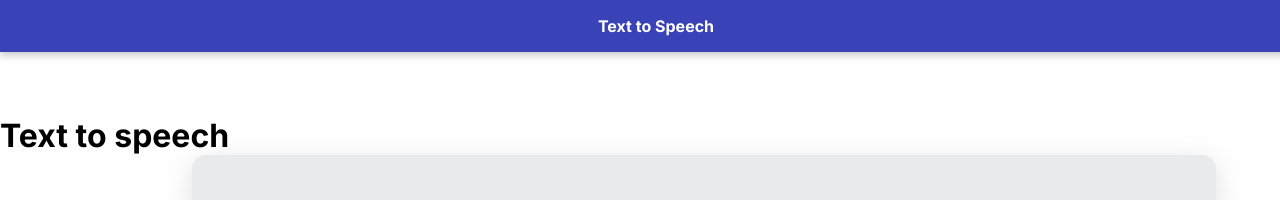
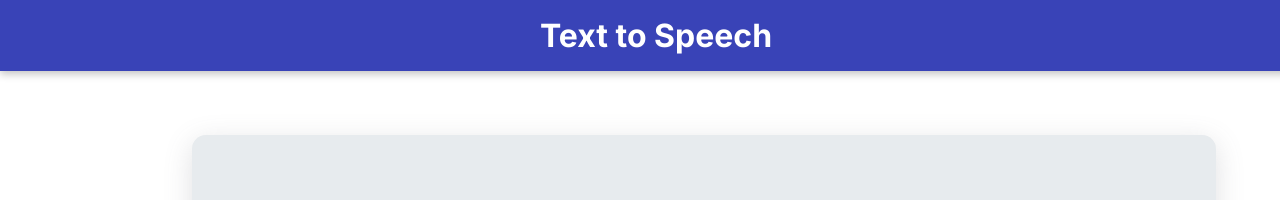
Before and after one commit to 7rajatgupta/react-text-to-speech, a React (Vite) app: page / in a window 1280 px wide. Shown: the top 200 px of the page. Built offline with nearby package versions, Linux system fonts and the light colour scheme; no server answers; a web font is replaced by a local one.

Commit message:
shifted h1 to header

```diff
--- a/src/App.tsx
+++ b/src/App.tsx
@@ -20,8 +20,9 @@ function App() {
   }, []);
   return (
     <>
-      <header className="header">Text to Speech</header>
-      <h1>Text to speech</h1>
+      <header className="header">
+        <h1>Text to Speech </h1>
+      </header>
       <section className="currently-reading">
         <CurrentlyReading
           word={currentWord}
```
